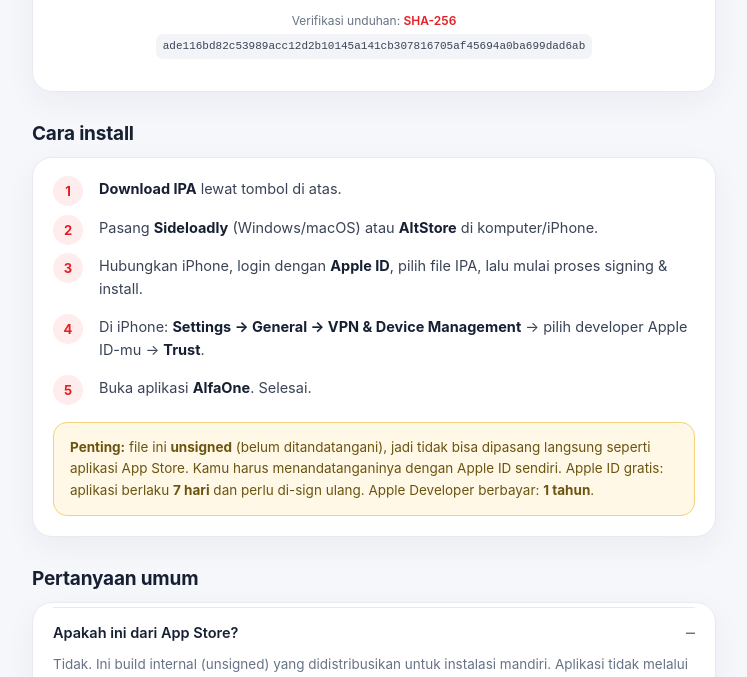
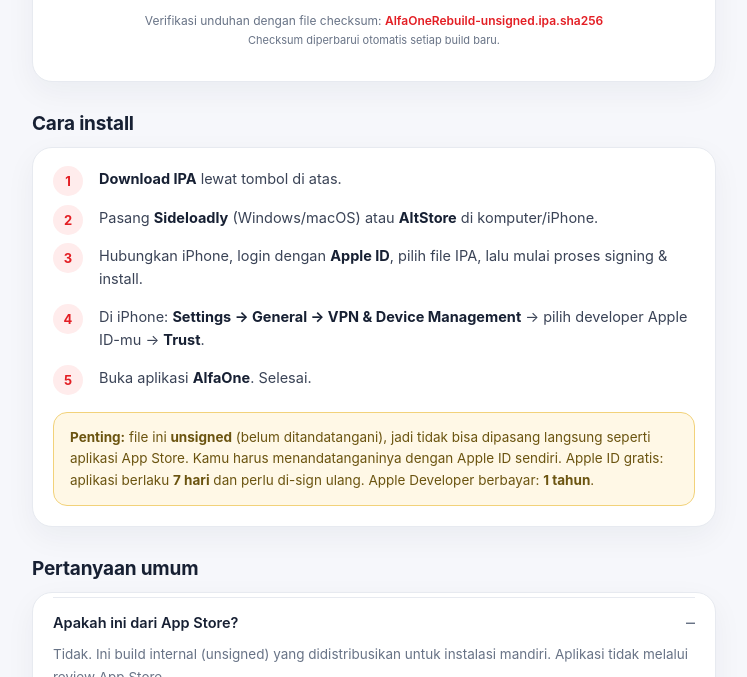
Before and after one commit to jovan-rgb/alfaone-releases, a plain HTML site: page index.html in a window 1280 px wide. Shown: the part 423-1100 px from the top of the page, without its empty margins (266-1013 px from the left). Drawn offline with Linux system fonts and the light colour scheme.

Commit message:
Keep checksum link instead of hardcoded hash

```diff
--- a/index.html
+++ b/index.html
@@ -282,9 +282,9 @@
       </div>
 
       <p class="sha">
-        Verifikasi unduhan:
-        <a href="https://github.com/jovan-rgb/alfaone-releases/releases/latest/download/AlfaOneRebuild-unsigned.ipa.sha256">SHA-256</a><br>
-        <code>ade116bd82c53989acc12d2b10145a141cb307816705af45694a0ba699dad6ab</code>
+        Verifikasi unduhan dengan file checksum:
+        <a href="https://github.com/jovan-rgb/alfaone-releases/releases/latest/download/AlfaOneRebuild-unsigned.ipa.sha256">AlfaOneRebuild-unsigned.ipa.sha256</a><br>
+        <span style="font-size:11px">Checksum diperbarui otomatis setiap build baru.</span>
       </p>
     </section>
 
```
Also changed, not shown: 1 other file.
